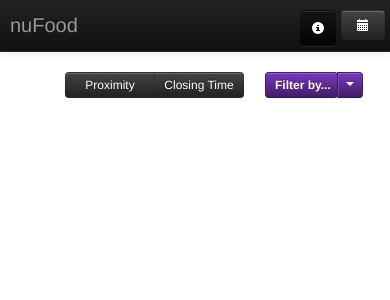
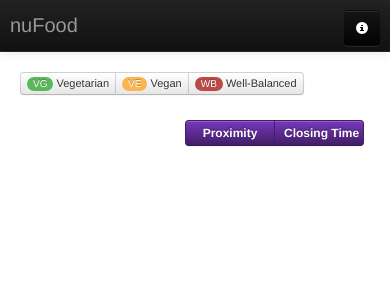
Before and after one commit to mhuesch/nuFood, a Django app: template templates/index.html in a window 390 px wide. Shown: the top 300 px of the page. Run offline with Django 3.2, Linux system fonts and the light colour scheme; the template is opened without the code that fills it, so the values that code supplies are empty; some libraries are stand-ins or nearby versions.

Commit message:
quick fixes for formatting for mobile

```diff
--- a/templates/index.html
+++ b/templates/index.html
@@ -181,14 +181,14 @@
          */
 
 .sortGroup {
-    display: inline;
+    display: inline-block;
     float: right;
-    margin-right: 100px;
-    padding: 0px;
+    margin-right: 50px;
+    padding-top: 25px;
 }
 .filter-dropdown {
     float: right;
-    display: inline;
+    display: inline-block;
     padding: 0px;
     margin-right: -28px;
     /*padding-left: 10px;*/
@@ -218,9 +218,10 @@
       <div class="navbar-inner">
         <div class="container">
 
+            <!-- make this a select dropdown or something? or maybe by title??
             <a class="btn btn-inverse" style="float:right; display: inline;">
                 <i class="icon-calendar icon-white"></i>
-            </a>
+            </a> -->
             <!--div class="input-append date" id="dp3" data-date="11-02-2012" data-date-format="dd-mm-yyyy">
              <input class="span2" size="16" type="text" value="11-02-2012">
              <span class="add-on"><i class="icon-th"></i></span>
@@ -298,39 +299,37 @@
 
 
 
-            <!-- Btn-group buttons-checkbox a type = button --
+            <!-- Btn-group buttons-checkbox a type = button -->
             <div class="btn-group" data-toggle="buttons-checkbox"
-                style="width: 145px; margin: auto auto; /*display: inline-block;*/ ">
+                style="width: 145px; margin: auto auto; display: inline; ">
 
-                <a type="button" class="btn btn-small"> <!-- href="?type=Vegetarian" --
+                <a type="button" class="btn btn-mini" href="?type=Vegetarian">
                     <span class="badge veggie">VG</span>
                     Vegetarian
                 </a>
-                <a type="button" class="btn btn-small"> <!-- href="?type=Vegan" --
+                <a type="button" class="btn btn-mini" href="?type=Vegan">
                     <span class="badge vegan">VE</span>
                     Vegan
                 </a>
-                <a type="button" class="btn btn-small"> <!-- href="?type=Well-Balanced" --
+                <a type="button" class="btn btn-mini" href="?type=Well-Balanced">
                     <span class="badge wellb">WB</span>
                     Well-Balanced
                 </a>
-            </div> -->
+            </div>
 
 
 
 
-
-
-            <!-- Filter Dropdown (Vegetarian, Vegan, Well-Balanced) -->
+            <!-- Filter Dropdown (Vegetarian, Vegan, Well-Balanced) --
 
             <div class="btn-group filter-dropdown" data-toggle="buttons-checkbox" >
-                <button class="btn btn-purple btn-small dropdown-toggle" data-toggle="dropdown" style="width: 73px">
+                <button class="btn btn-inverse btn-small dropdown-toggle" data-toggle="dropdown" style="width: 73px">
                     Filter by...</button>
-                <button class="btn btn-purple btn-small dropdown-toggle" data-toggle="dropdown" style="width: 26px">
+                <button class="btn btn-inverse btn-small dropdown-toggle" data-toggle="dropdown" style="width: 26px">
                     <span class="caret icon-white"></span>
                 </button>
                 <ul class="dropdown-menu dropdown-menu-form pull-right">
-                    <!-- dropdown menu links -->
+                    <!-- dropdown menu links --
                     <li>
                         <a href="" onclick="AttributeRedirect('Vegetarian'); return false;">
                             <span class="badge veggie">VG</span>
@@ -354,7 +353,9 @@
                             <a href="/"> Show All </a>
                         </li>
                         </ul>
-            </div>
+            </div> -->
+
+            <br/>
 
             <div class= "sortGroup">
                 <!--span style="display: inline">Sort by...</span-->
@@ -363,12 +364,16 @@
                     <!-- <button class='btn btn-inverse proximitySort' onclick="ProximityRedirect()">
                      Sort by proximity
                      </button> -->
-                    <button type="button" class="btn btn-small btn-inverse"
+                    <button type="button" class="btn btn-small btn-purple"
                         onclick="ProximityRedirect()">Proximity</button>
-                    <button type="button" class="btn btn-small btn-inverse"
+
+                    <button type="button" class="btn btn-small btn-purple"
                         onclick="TimeRedirect()">Closing Time</button>
+
                 </div>
             </div> <!-- end sortGroup -->
+
+<br/>
 
             <h5 style="display: inline-block">
                 <script>
```
